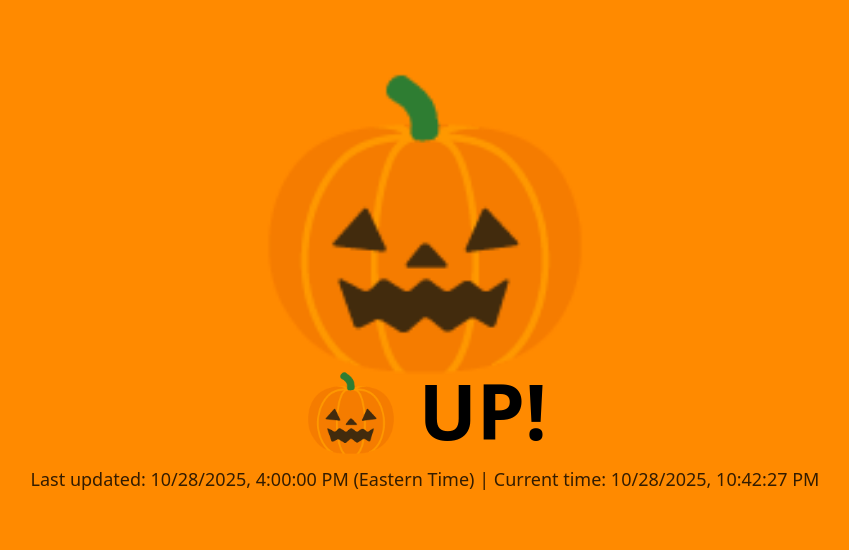
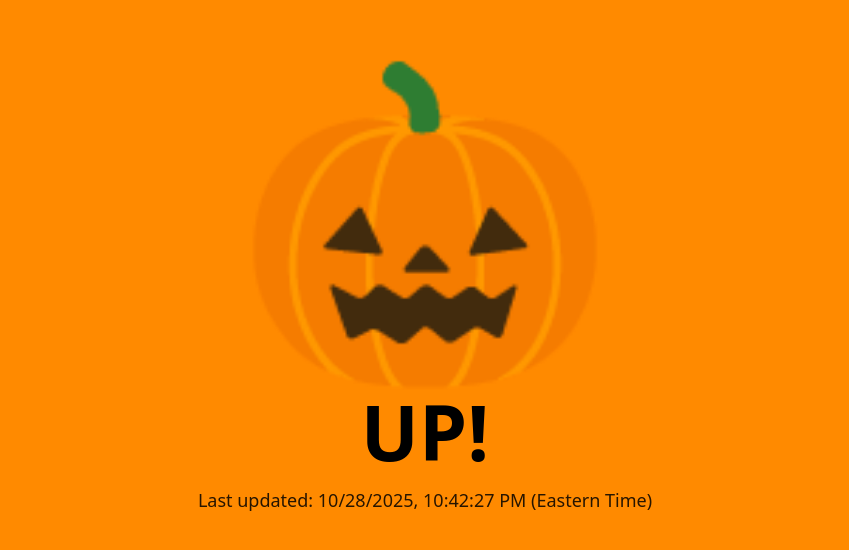
Before and after one commit to Farleykri/Pumpkin-Status, a plain HTML site: page index.html in a window 1280 px wide. Shown: the part 110-660 px from the top of the page, without its empty margins (215-1064 px from the left). Drawn offline with Linux system fonts and the light colour scheme.

Commit message:
Update index.html

```diff
--- a/index.html
+++ b/index.html
@@ -16,13 +16,36 @@
     transition: background-color .4s, color .4s;
   }
   .wrap { text-align: center; }
-  .pumpkin { font-size: clamp(120px, 22vw, 280px); line-height: 1; }
-  .up { background: #ff8a00; color: #000; animation: float 3s ease-in-out infinite; }
-  .down { animation: sleepy 3s ease-in-out infinite; }
-  @keyframes float { 0%{transform:translateY(0)}50%{transform:translateY(-10px)}100%{transform:translateY(0)} }
-  @keyframes sleepy { 0%,100%{transform:translateY(0)}50%{transform:translateY(6px) scale(0.96)} }
-  h1 { font-size: clamp(48px,6vw,96px); margin: 0.25rem 0; }
-  .time { opacity: 0.8; font-size: clamp(14px,2.2vw,18px); }
+  .pumpkin {
+    font-size: clamp(160px, 24vw, 320px);
+    line-height: 1;
+    animation: float 3s ease-in-out infinite;
+  }
+  .up {
+    background: #ff8a00;
+    color: #000;
+  }
+  .down {
+    animation: sleepy 3s ease-in-out infinite;
+  }
+  @keyframes float {
+    0% { transform: translateY(0); }
+    50% { transform: translateY(-10px); }
+    100% { transform: translateY(0); }
+  }
+  @keyframes sleepy {
+    0%,100% { transform: translateY(0); }
+    50% { transform: translateY(6px) scale(0.96); }
+  }
+  h1 {
+    font-size: clamp(48px,6vw,96px);
+    margin: 0.25rem 0;
+    font-weight: 800;
+  }
+  .time {
+    opacity: 0.85;
+    font-size: clamp(14px,2.2vw,18px);
+  }
 </style>
 </head>
 <body>
@@ -33,30 +56,24 @@
   </div>
 <script>
 (async function() {
-  const pumpkin = document.getElementById('pumpkin');
   const statusEl = document.getElementById('status');
   const tsEl = document.getElementById('timestamp');
+  const estZone = 'America/New_York';
 
   try {
     const res = await fetch('status.json?_=' + Date.now(), { cache: 'no-store' });
     const data = await res.json();
     const up = !!data.up;
 
-    document.body.className = up ? 'up' : 'down';
-    statusEl.textContent = up ? '🎃 UP!' : '💤 DOWN…';
+    document.body.classList.toggle('up', up);
+    document.body.classList.toggle('down', !up);
+    statusEl.textContent = up ? 'UP!' : 'DOWN…';
 
-    // Timezone: America/New_York
-    const estZone = 'America/New_York';
-
-    const updated = data.timestamp ? new Date(data.timestamp) : new Date();
-
-    function formatEST(d) {
-      return d.toLocaleString('en-US', { timeZone: estZone });
-    }
-
+    // update function for both timestamps
     function updateClock() {
       const now = new Date();
-      tsEl.textContent = `Last updated: ${formatEST(updated)} (Eastern Time) | Current time: ${formatEST(now)}`;
+      const currentEST = now.toLocaleString('en-US', { timeZone: estZone });
+      tsEl.textContent = `Last updated: ${currentEST} (Eastern Time)`;
     }
 
     updateClock();
```
